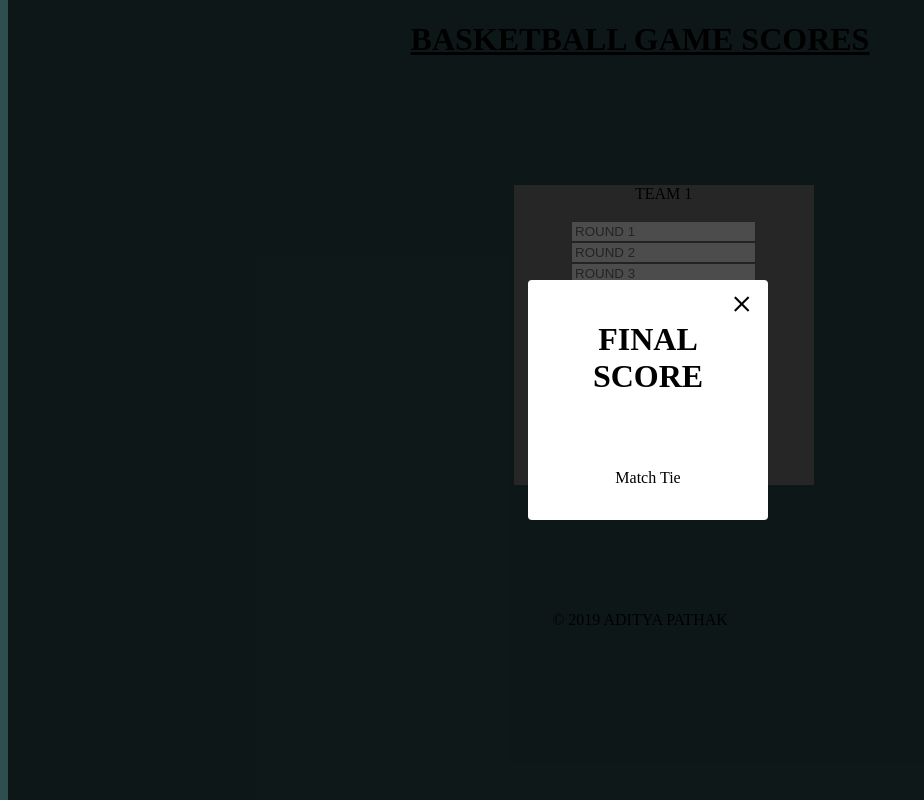
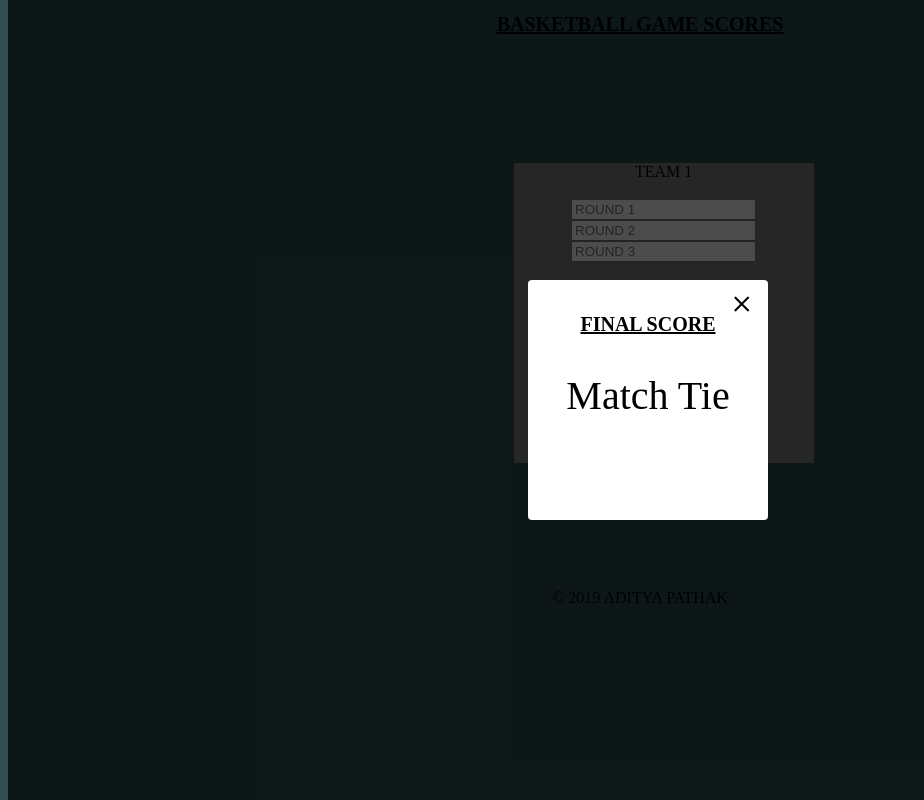
Before and after one commit to adityasunny1189/SCORE-CARD, a plain HTML site: page index.html in a window 1280 px wide. Both pictures are taken after a click on the button "FINAL SCORE". Shown: the whole page, without its empty margins (0-924 px from the left). Drawn offline with Linux system fonts and the light colour scheme.

Commit message:
Add files via upload

```diff
--- a/index.html
+++ b/index.html
@@ -48,6 +48,14 @@
           transform: rotate(45deg);
           cursor: pointer;
       }
+      .content {
+        font-size : 40px;
+        margin-top : 0;
+      }
+      h1 {
+        font-size :20px;
+        margin-bottom : 0;
+      }
     </style>
   </head>
   <body>
@@ -67,7 +75,7 @@
     <div class="first">
       <div class="second">
         <div class="close">+</div>
-        <h1>FINAL SCORE</h1><br><br>
+        <h1><u>FINAL SCORE</u></h1><br><br>
           <p class="content">CONTENT</p>
         </div>
     </div>
```
